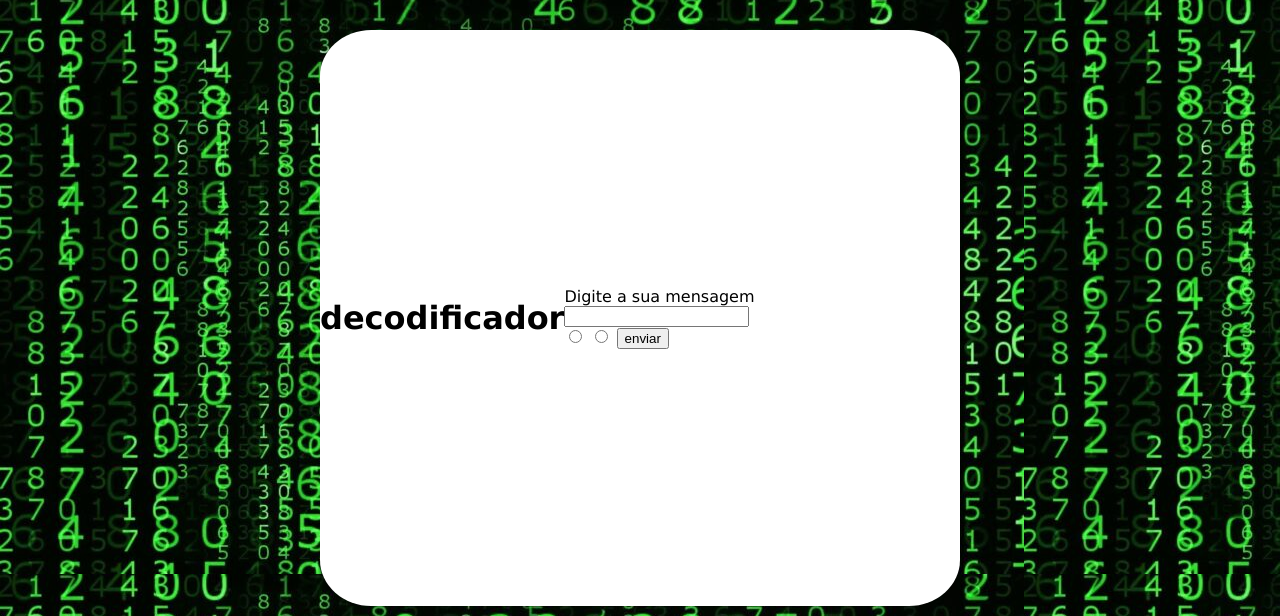
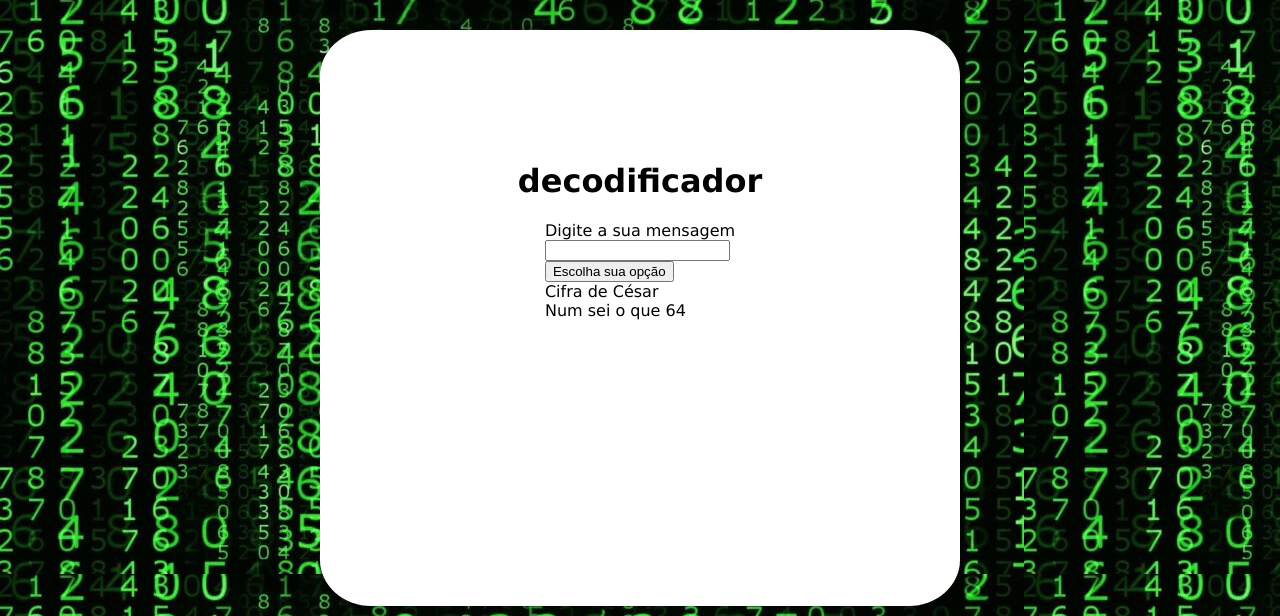
Before and after one commit to LimaKsp/Projeto-Individual-mod-2, a plain HTML site: page Index.html in a window 1280 px wide. Shown: the part 82-698 px from the top of the page. Drawn offline with Linux system fonts and the light colour scheme.

Commit message:
Add files via upload

```diff
--- a/Css/Estilo.css
+++ b/Css/Estilo.css
@@ -55,11 +55,12 @@ footer {
 }
 
 .conteudo {
+  width: 100vw;
+  height: 50vh;
   display: flex;
   justify-content: center;
   align-items: center;
-  flex-wrap: wrap;
-  flex-direction: row;
+  flex-direction: column;
 }
 
 .LE {
@@ -85,3 +86,7 @@ footer {
   width: 60px;
   border-radius: 50%;
 }
+
+li{
+  list-style: none;
+}
--- a/Index.html
+++ b/Index.html
@@ -24,12 +24,16 @@
                     <form>
                         <label for="mensagem">Digite a sua mensagem </br>
                              <input type="text">
+                             <br>
                         </label>
-                        <label for="opcao"><br>
+                        <button class="btn">Escolha sua opção</button>
+                        <li class="item">Cifra de César</li>
+                        <li class="item"> Num sei o que 64</li>
+                        <!-- <label for="opcao"><br>
                              <input type="radio" name="teste" value="Cifra de César">
                              <input type="radio" name="teste" value="Numseioq64">
                              <input type="submit" value="enviar">
-                        </label>
+                        </label> -->
                     </form>
             </div>
         </div>
@@ -59,7 +63,7 @@
 
 
 
-
+<script src="/JS/js.js"></script>
 </body>
 
 </html>
```
Also changed, not shown: JS/js.js (added).
